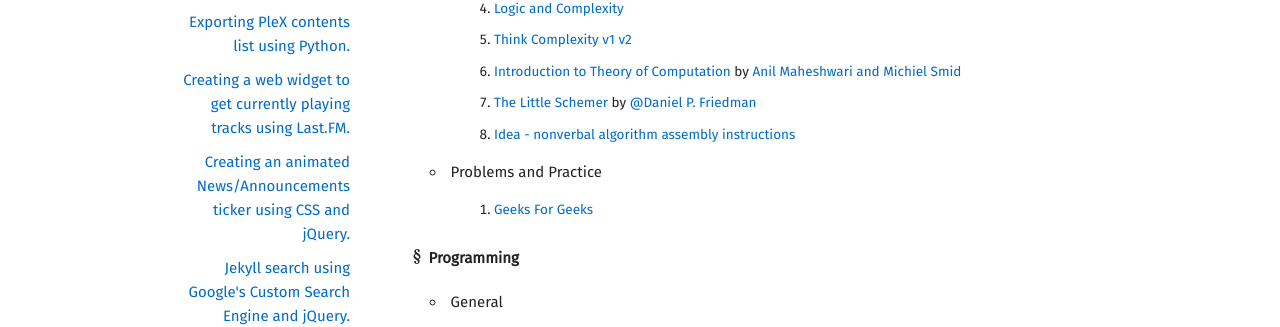
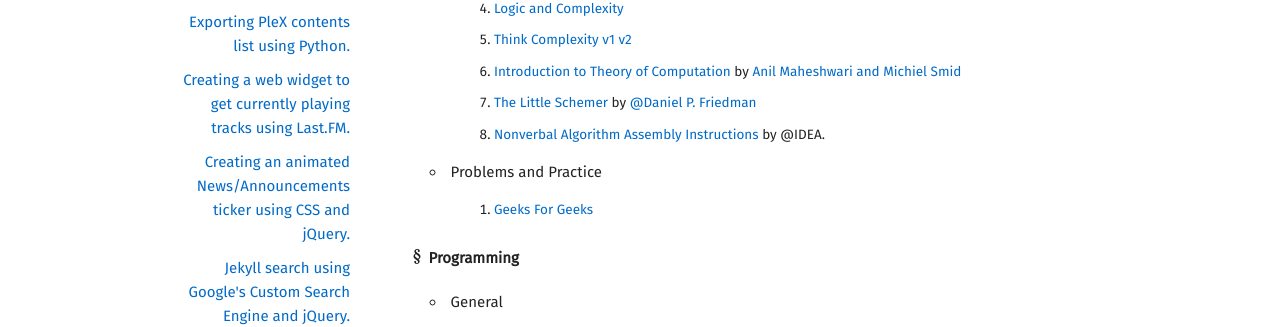
Before and after one commit to intern0t/personal-blog, a Jekyll site: the page built from library.md, in a window 1280 px wide. Shown: the part 650-977 px from the top of the page. Built offline with Jekyll 4.4.1, drawn with Linux system fonts in a browser that asks for light colours; nearby versions of some CDN libraries; some web fonts are replaced.

```diff
--- a/library.md
+++ b/library.md
@@ -19,7 +19,7 @@ permalink: /library/
   5. [Think Complexity](http://www.greenteapress.com/compmod/) [v1](http://www.greenteapress.com/compmod/thinkcomplexity.pdf) [v2](http://greenteapress.com/complexity2/thinkcomplexity2.pdf)
   6. [Introduction to Theory of Computation](http://cglab.ca/~michiel/TheoryOfComputation/TheoryOfComputation.pdf) by [Anil Maheshwari and Michiel Smid](http://cglab.ca/~michiel/TheoryOfComputation/)
   7. [The Little Schemer](https://mitpress.mit.edu/books/little-schemer) by [@Daniel P. Friedman](https://mitpress.mit.edu/authors/daniel-p-friedman)
-  8. [Idea - nonverbal algorithm assembly instructions](https://idea-instructions.com/)
+  8. [Nonverbal Algorithm Assembly Instructions](https://idea-instructions.com/) by @IDEA.
 + Problems and Practice
   1. [Geeks For Geeks](http://www.geeksforgeeks.org)
 
```
